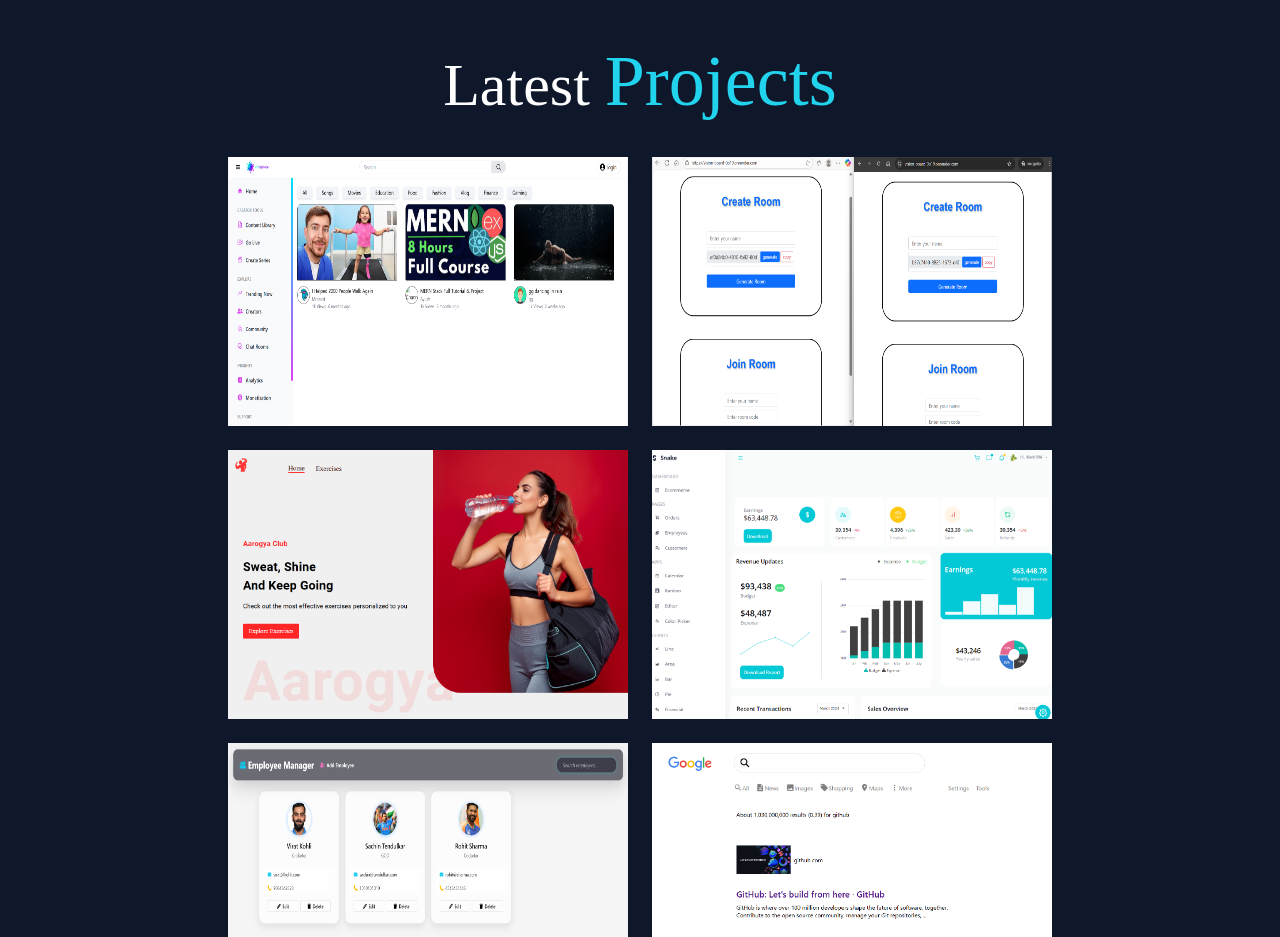
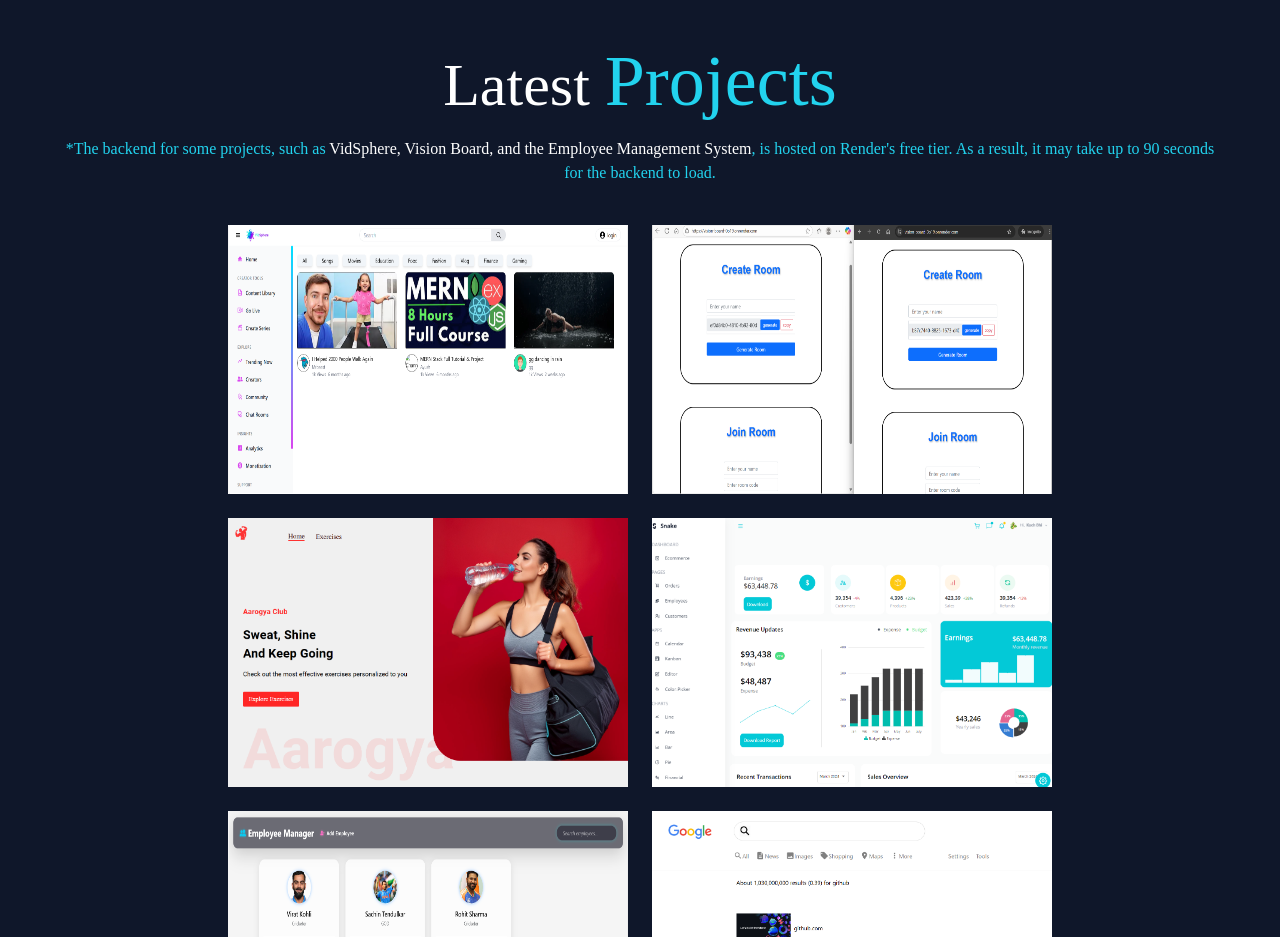
Before and after one commit to Nishantkumar7/nishantportfolio, a website: page index.html in a window 1280 px wide. Shown: the part 3400-4337 px from the top of the page. Drawn offline with nearby package versions, Linux system fonts and the light colour scheme; a web font is replaced by a local one.

Commit message:
added a warning line

```diff
--- a/index.html
+++ b/index.html
@@ -382,6 +382,7 @@
                     <span
                         class="text-5xl xs:text-4xl md:text-5xl lg:text-6xl xl:text-7xl text-highlight dark:text-ree font-playfair">Projects</span>
                 </h1>
+                <h6 class="warning font-playfair text-center text-lg xs:text-lg md:text-lg lg:text-lg xl:text-lg text-highlight dark:text-ree">*The backend for some projects, such as <span class="text-white dark:text-black">VidSphere, Vision Board, and the Employee Management System</span>, is hosted on Render's free tier. As a result, it may take up to 90 seconds for the backend to load.</h6>
                 <div class="flex flex-wrap justify-center gap-6 my-10">
 
                     <article class="project-img">
--- a/src/styles.css
+++ b/src/styles.css
@@ -487,6 +487,10 @@ img {
     /* padding: 0 1rem; Optional: inner spacing */
 }
 
+.warning {
+    margin-top: 1.25rem;
+}
+
 .content h6{
     margin-top: 1.25rem;
 }
```
